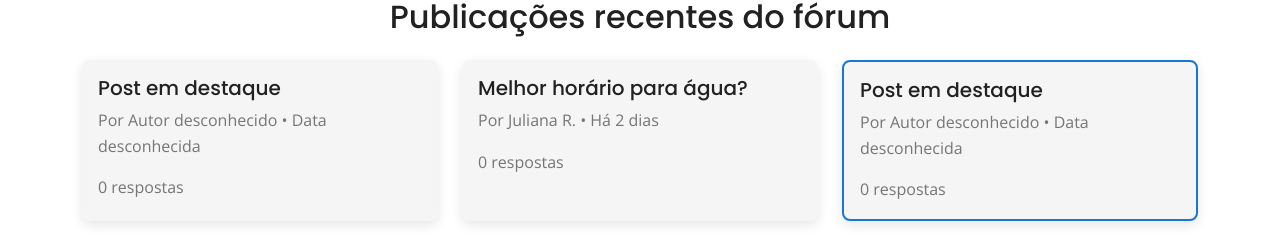
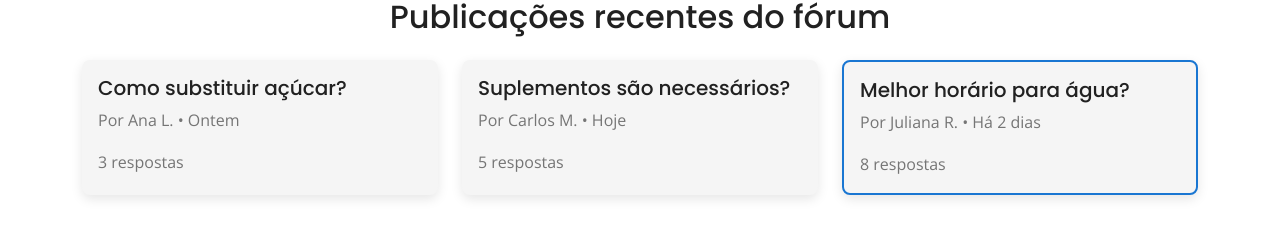
Before and after one commit to luisfelipefraga/nutrilife, a React (Vite) app: page / in a window 1280 px wide. Shown: the part 1159-1400 px from the top of the page. Built offline with nearby package versions, Linux system fonts and the light colour scheme.

Commit message:
Correção dos bugs dos posts recentes da Home.jsx

```diff
--- a/src/pages/ForumList.jsx
+++ b/src/pages/ForumList.jsx
@@ -19,9 +19,9 @@ export default function ForumList() {
       }
     }
     return [
-      { id: 1, title: "Como substituir açúcar?", author: "Ana L.", date: Date.now(), replies: 0, content: "Estou tentando reduzir o açúcar... alguém tem dicas?" },
-      { id: 2, title: "Suplementos são necessários?", author: "Carlos M.", date: Date.now(), replies: 0, content: "Estou na academia há 3 meses..." },
-      { id: 3, title: "Qual o papel da proteina na alimentação?", author: "José B.", date: Date.now(), replies: 0, content: "Estou na academia há 3 meses..." },
+      { id: 1, title: "Como substituir açúcar?", author: "Ana L.", date: Date.now(timestamp), replies: 0, content: "Estou tentando reduzir o açúcar... alguém tem dicas?" },
+      { id: 2, title: "Suplementos são necessários?", author: "Carlos M.", date: Date.now(timestamp), replies: 0, content: "Estou na academia há 3 meses..." },
+      { id: 3, title: "Qual o papel da proteina na alimentação?", author: "José B.", date: Date.now(timestamp), replies: 0, content: "Estou na academia há 3 meses..." },
     ];
   });
 
--- a/src/pages/ForumPost.jsx
+++ b/src/pages/ForumPost.jsx
@@ -29,7 +29,7 @@ export default function ForumPost() {
           id: Date.now(),
           author: "Você",
           text: newComment,
-          date: "Agora",
+          date: Date.now(),
         };
         return {
           ...p,
@@ -130,7 +130,7 @@ export default function ForumPost() {
         <div key={comment.id} className="card mb-2 p-3">
           <p>{comment.text}</p>
           <small className="text-secondary">
-            — {comment.author}, {comment.date}
+            — {comment.author}, {formatDate(comment.date) ? "Data antiga" : "Error 404"}
           </small>
         </div>
       ))}
--- a/src/pages/Home.jsx
+++ b/src/pages/Home.jsx
@@ -17,36 +17,42 @@ export default function Home() {
   }, []);
 
   // Pega os 3 posts mais recentes
-  const recentPosts = posts.slice(0, 3);
+  // Pega os 3 posts mais recentes
+const recentPosts = Array.isArray(posts) ? posts.slice(0, 3) : [];
 
-  // Se tiver menos de 3 posts, preenche com placeholders revisar isso
-  // Ajustar erro do terceiro card que não pucha os valores do post de id 3
-  const displayPosts =
-    recentPosts.length > 0
-      ? recentPosts
-      : [
-          {
-            id: 990,
-            title: "Como substituir açúcar?",
-            author: "Ana L.",
-            date: "Ontem",
-            replies: 0,
-          },
-          {
-            id: 991,
-            title: "Suplementos são necessários?",
-            author: "Carlos M.",
-            date: "Hoje",
-            replies: 0,
-          },
-          {
-            id: 993,
-            title: "Melhor horário para água?",
-            author: "Juliana R.",
-            date: "Há 2 dias",
-            replies: 0,
-          },
-        ];
+// Se tiver menos de 3 posts, preenche com placeholders
+const displayPosts = recentPosts.length > 0
+  ? recentPosts
+  : [
+      { id: 999, title: "Como substituir açúcar?", author: "Ana L.", date: "Ontem", replies: 3 },
+      { id: 998, title: "Suplementos são necessários?", author: "Carlos M.", date: "Hoje", replies: 5 },
+      { id: 997, title: "Melhor horário para água?", author: "Juliana R.", date: "Há 2 dias", replies: 8 },
+    ];
+
+// Garanta que displayPosts tenha 3 elementos
+if (displayPosts.length < 3) {
+  const placeholders = [
+    { id: 996, title: "Qual a melhor fruta para o café da manhã?", author: "Autor desconhecido", date: "Há 3 dias", replies: 2 },
+    { id: 995, title: "Como fazer uma refeição balanceada?", author: "Autor desconhecido", date: "Há 4 dias", replies: 1 },
+    { id: 994, title: "Dicas para comer saudável no trabalho", author: "Autor desconhecido", date: "Há 5 dias", replies: 0 },
+  ];
+  while (displayPosts.length < 3) {
+    displayPosts.push(placeholders[displayPosts.length]);
+  }
+}
+
+        // Função para converter timestamp em string legível
+    const formatDate = (timestamp) => {
+    const date = new Date(timestamp);
+    const now = new Date();
+    const diffTime = now - date;
+    const diffDays = Math.floor(diffTime / (1000 * 60 * 60 * 24));
+
+    if (diffDays === 0) return "Hoje";
+    if (diffDays === 1) return "Ontem";
+    if (diffDays < 7) return `${diffDays} dias atrás`;
+    return date.toLocaleDateString('pt-BR');
+    };
 
   return (
     <div className="container py-5">
@@ -174,14 +180,14 @@ export default function Home() {
             <div className="card h-100">
               <div className="card-body d-flex flex-column">
                 <h5 className="card-title">
-                  {displayPosts.title || "Post em destaque"}
+                  {displayPosts[0].title || "Post em destaque"}
                 </h5>
                 <p className="card-text text-secondary">
-                  Por {displayPosts.author || "Autor desconhecido"} •{" "}
-                  {displayPosts.date || "Data desconhecida"}
+                  Por {displayPosts[0].author || "Autor desconhecido"} •{" "}
+                  {(formatDate(displayPosts[0].date)? displayPosts[0].date : "Data desconhecida") || "Data desconhecida"}
                 </p>
                 <span className="text-muted">
-                  {displayPosts.replies || 0} respostas
+                  {displayPosts[0].replies || 0} respostas
                 </span>
               </div>
             </div>
@@ -197,14 +203,14 @@ export default function Home() {
             <div className="card h-100">
               <div className="card-body d-flex flex-column">
                 <h5 className="card-title">
-                  {displayPosts[2]?.title || "Post em destaque"}
+                  {displayPosts[1].title || "Post em destaque"}
                 </h5>
                 <p className="card-text text-secondary">
-                  Por {displayPosts[2]?.author || "Autor desconhecido"} •{" "}
-                  {displayPosts[2]?.date || "Data desconhecida"}
+                  Por {displayPosts[1].author || "Autor desconhecido"} •{" "}
+                  {formatDate(displayPosts[1].date) ? displayPosts[1].date : "Data desconhecida"}
                 </p>
                 <span className="text-muted">
-                  {displayPosts[2]?.replies || 0} respostas
+                  {displayPosts[1].replies || 0} respostas
                 </span>
               </div>
             </div>
@@ -214,20 +220,20 @@ export default function Home() {
         {/* Coluna Direita - Post 3 (destaque maior) */}
         <div className="col-md-4">
           <Link
-            to={`/forum/${displayPosts[3]?.id}`}
+            to={`/forum/${displayPosts[2].id}`}
             className="text-decoration-none"
           >
             <div className="card h-100" style={{ border: "2px solid #1976D2" }}>
               <div className="card-body d-flex flex-column">
                 <h5 className="card-title">
-                  {displayPosts[3]?.title || "Post em destaque"}
+                  {displayPosts[2].title || "Post em destaque"}
                 </h5>
                 <p className="card-text text-secondary">
-                  Por {displayPosts[3]?.author || "Autor desconhecido"} •{" "}
-                  {displayPosts[3]?.date || "Data desconhecida"}
+                  Por {displayPosts[2].author || "Autor desconhecido"} •{" "}
+                  {formatDate(displayPosts[2].date) ? displayPosts[2].date : "Data desconhecida"}
                 </p>
                 <span className="text-muted">
-                  {displayPosts[3]?.replies || 0} respostas
+                  {displayPosts[2].replies || 0} respostas
                 </span>
               </div>
             </div>
```
